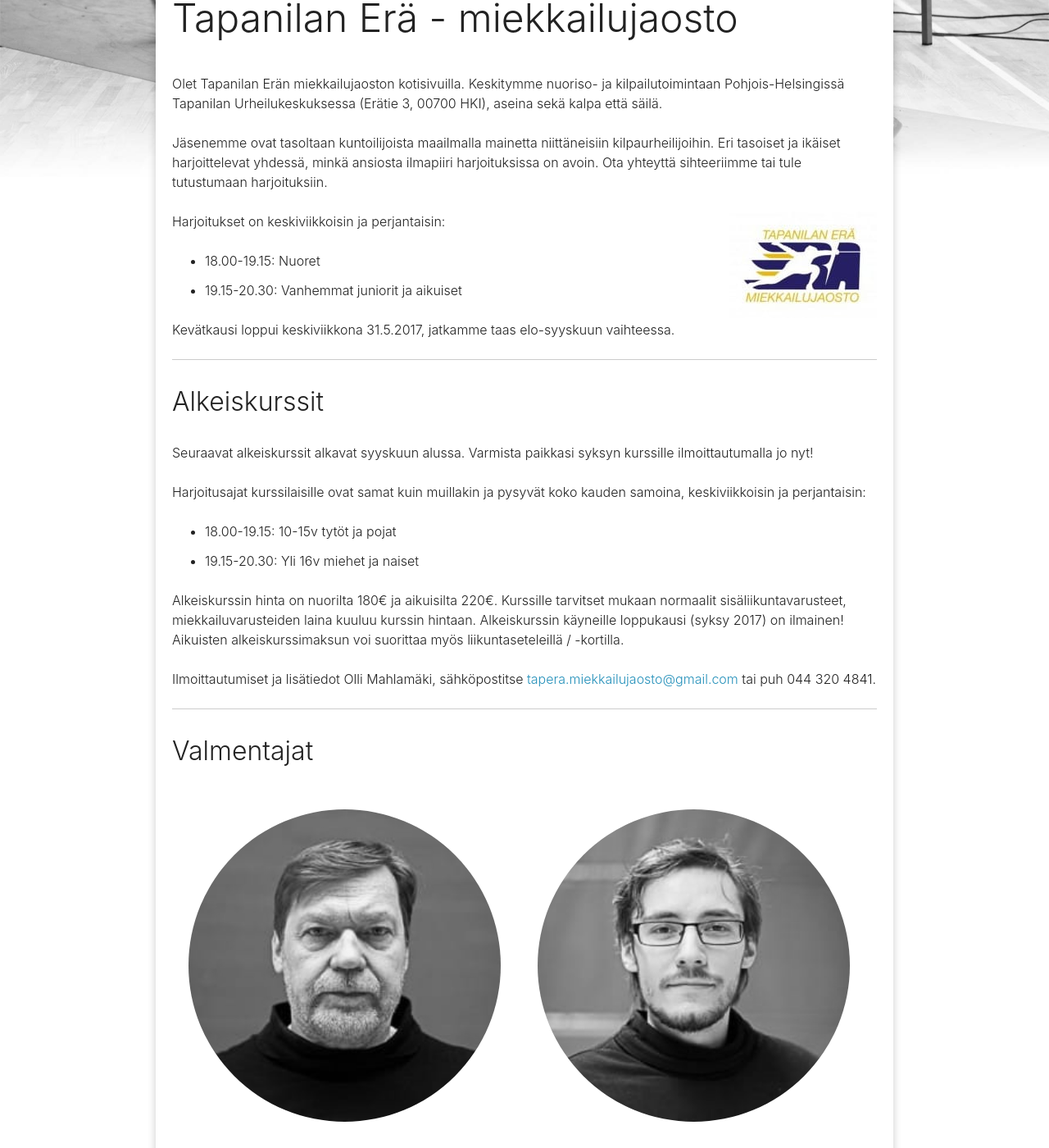
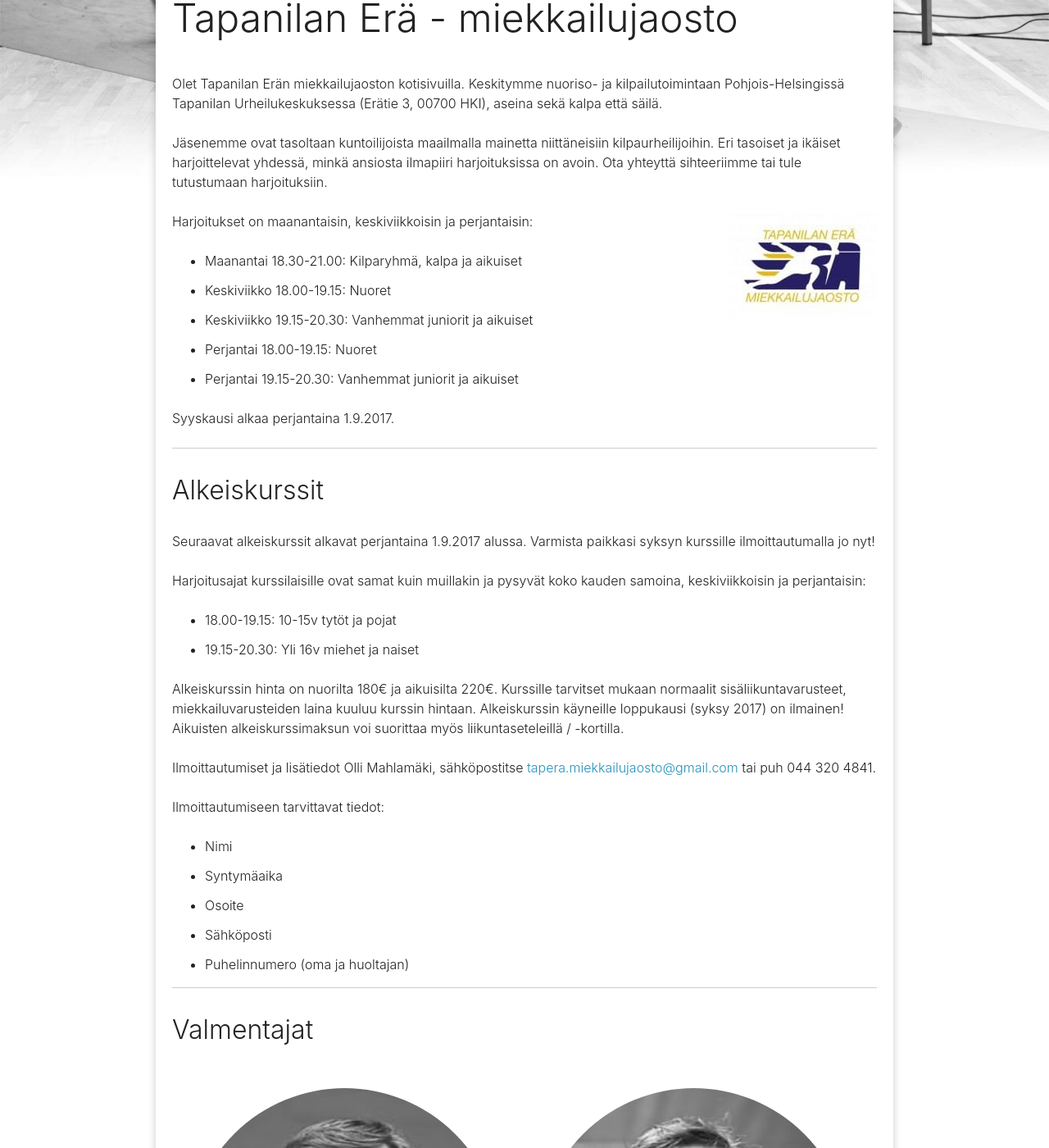
Before and after one commit to omahlama/eramiekkailu.fi, a Jekyll site: the page built from index.md, in a window 1280 px wide and 1400 px high, scrolled down 466 px. Shown: the whole window at 82% size. Built offline with Jekyll 4.4.1, drawn with Linux system fonts in a browser that asks for light colours; nearby versions of some CDN libraries; some of the changed text lies outside the part shown.

Commit message:
Uudet aikataulut, mikan infot valmentajiin

```diff
--- a/index.md
+++ b/index.md
@@ -12,18 +12,20 @@
 
 <img id="logo" src="img/logo_era.jpg">
 
-Harjoitukset on keskiviikkoisin ja perjantaisin:
+Harjoitukset on maanantaisin, keskiviikkoisin ja perjantaisin:
+* Maanantai 18.30-21.00: Kilparyhmä, kalpa ja aikuiset
+* Keskiviikko 18.00-19.15: Nuoret
+* Keskiviikko 19.15-20.30: Vanhemmat juniorit ja aikuiset
+* Perjantai 18.00-19.15: Nuoret
+* Perjantai 19.15-20.30: Vanhemmat juniorit ja aikuiset
 
-* 18.00-19.15: Nuoret
-* 19.15-20.30: Vanhemmat juniorit ja aikuiset
-
-Kevätkausi loppui keskiviikkona 31.5.2017, jatkamme taas elo-syyskuun vaihteessa.
+Syyskausi alkaa perjantaina 1.9.2017.
 
 <hr>
 
 ## Alkeiskurssit
 
-Seuraavat alkeiskurssit alkavat syyskuun alussa. Varmista paikkasi syksyn kurssille ilmoittautumalla jo nyt!
+Seuraavat alkeiskurssit alkavat perjantaina 1.9.2017 alussa. Varmista paikkasi syksyn kurssille ilmoittautumalla jo nyt!
 
 Harjoitusajat kurssilaisille ovat samat kuin muillakin ja pysyvät koko kauden samoina, keskiviikkoisin ja perjantaisin:
 
@@ -33,6 +35,14 @@
 Alkeiskurssin hinta on nuorilta 180€ ja aikuisilta 220€. Kurssille tarvitset mukaan normaalit sisäliikuntavarusteet, miekkailuvarusteiden laina kuuluu kurssin hintaan. Alkeiskurssin käyneille loppukausi (syksy 2017) on ilmainen! Aikuisten alkeiskurssimaksun voi suorittaa myös liikuntaseteleillä / -kortilla.
 
 Ilmoittautumiset ja lisätiedot Olli Mahlamäki, sähköpostitse [tapera.miekkailujaosto@gmail.com](mailto:tapera.miekkailujaosto@gmail.com) tai puh 044 320 4841.
+
+Ilmoittautumiseen tarvittavat tiedot:
+
+* Nimi
+* Syntymäaika
+* Osoite
+* Sähköposti
+* Puhelinnumero (oma ja huoltajan)
 
 <hr>
 
@@ -70,6 +80,12 @@
 Markus vastaa erällä kalparyhmän valmennuksesta. Hän on itse aktiivinen kilpamiekkailija.
 </div>
 
+<div class="coach">
+    <img src="img/mika.jpg">
+    <h3>Mika Roman</h3>
+
+Mika on säilämiekkailun 11-kertainen suomenmestari ja miekkailujaoston entinen puheenjohtaja. Hän palaa syksyllä 2017 erän valmennustiimiin ja vastaa maanantain sparringista.
+</div>
 <hr>
 
 ## Yritys-, kaveri- ja polttariryhmät
```
Also changed, not shown: img/mika.jpg (added).
